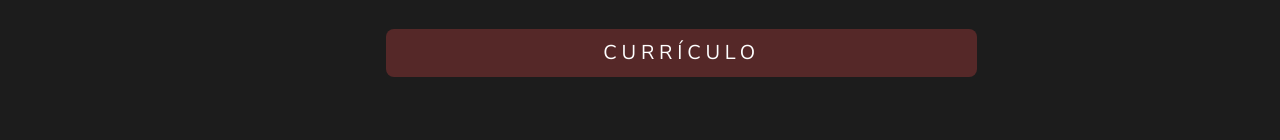
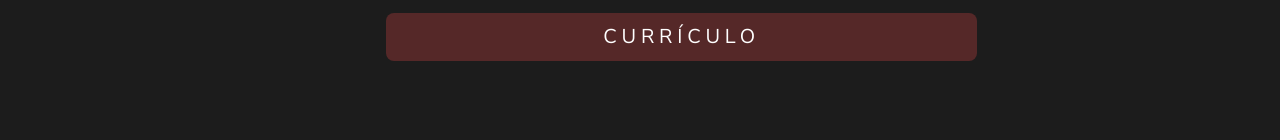
Before and after one commit to thiagoribeiro2003/portfoliodev, a plain HTML site: page index.html in a window 1280 px wide. Shown: the part 660-800 px from the top of the page. Drawn offline with nearby package versions, Linux system fonts and the light colour scheme; some packages are replaced by stand-ins of ours; a script that the page names is missing.

Commit message:
Ajustando distancia dos botoes de projetos e curriculo

```diff
--- a/index.html
+++ b/index.html
@@ -124,7 +124,7 @@
                     </a>
 
                     <a href="cv/Currículo Desenvolvedor - Thiago Ribeiro.pdf" download>
-                        <button type="button" class="btn btn-lg text-uppercase curriculo mt-5">Currículo</button>
+                        <button type="button" class="btn btn-lg text-uppercase curriculo mt-3">Currículo</button>
                     </a>
 
 
```
